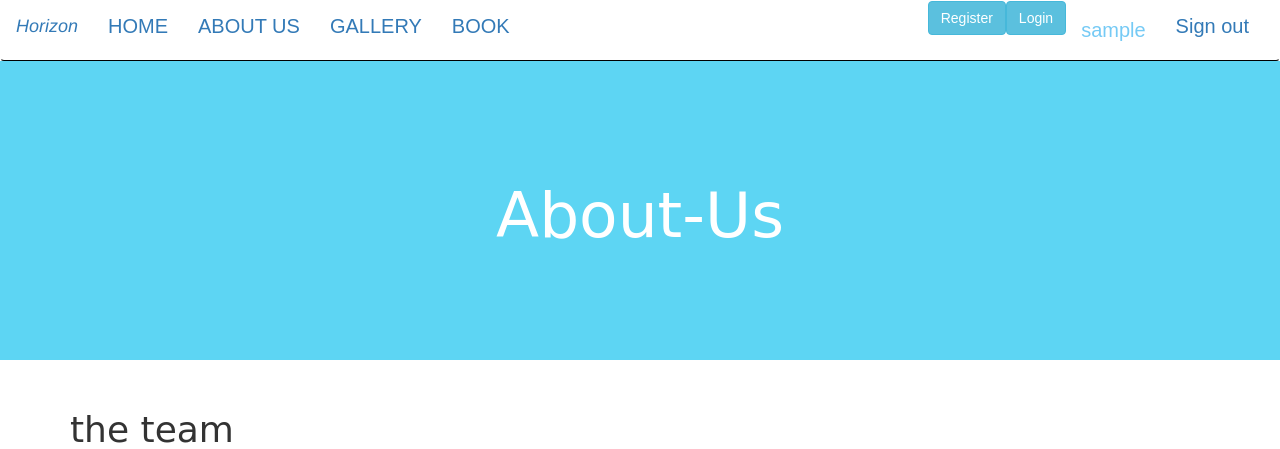
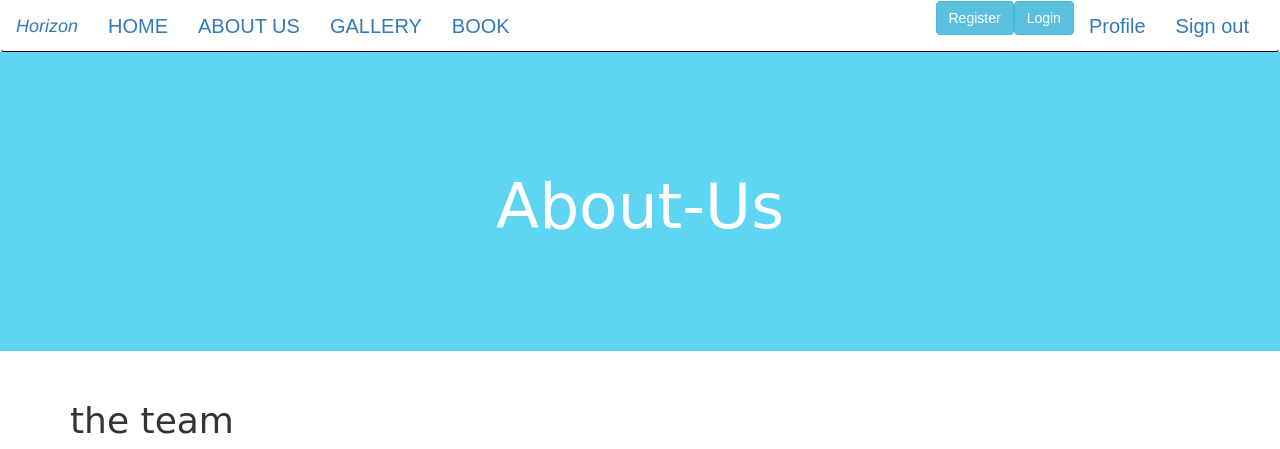
Before and after one commit to Kenneth-joseph/pool, a Flask app: page /about_us in a window 1280 px wide. Shown: the top 449 px of the page. Run offline with Flask 2, Linux system fonts and the light colour scheme; the visitor is signed in with stand-in values (Sample User, id 1); data comes from the database, SQL or seed files in the repository; some libraries are stand-ins or nearby versions; some web fonts are replaced.

Commit message:
add update profile form and edit the navbar adding profile

```diff
--- a/app/templates/navbar.html
+++ b/app/templates/navbar.html
@@ -22,7 +22,8 @@
             </ul>
             <ul class="nav navbar-nav navbar-right">
                     {% if current_user.is_authenticated %}
-                    <li style="color:#75caf5;;padding:15px;">{{current_user.username}}</li>
+                    <!-- <li style="color:#75caf5;;padding:15px;">{{current_user.username}}</li> -->  <!--shows the username-->
+                    <li><a href="{{url_for('main.profile',uname=current_user.username)}}">Profile</a></li>
                     <li><a href="{{url_for('auth.logout')}}">Sign out</a></li>
                     {% else %}
                     <li><a href="{{url_for('auth.login')}}">Sign in</a></li>
```
Also changed, not shown: app/main/forms.py (+7 -0 lines).
